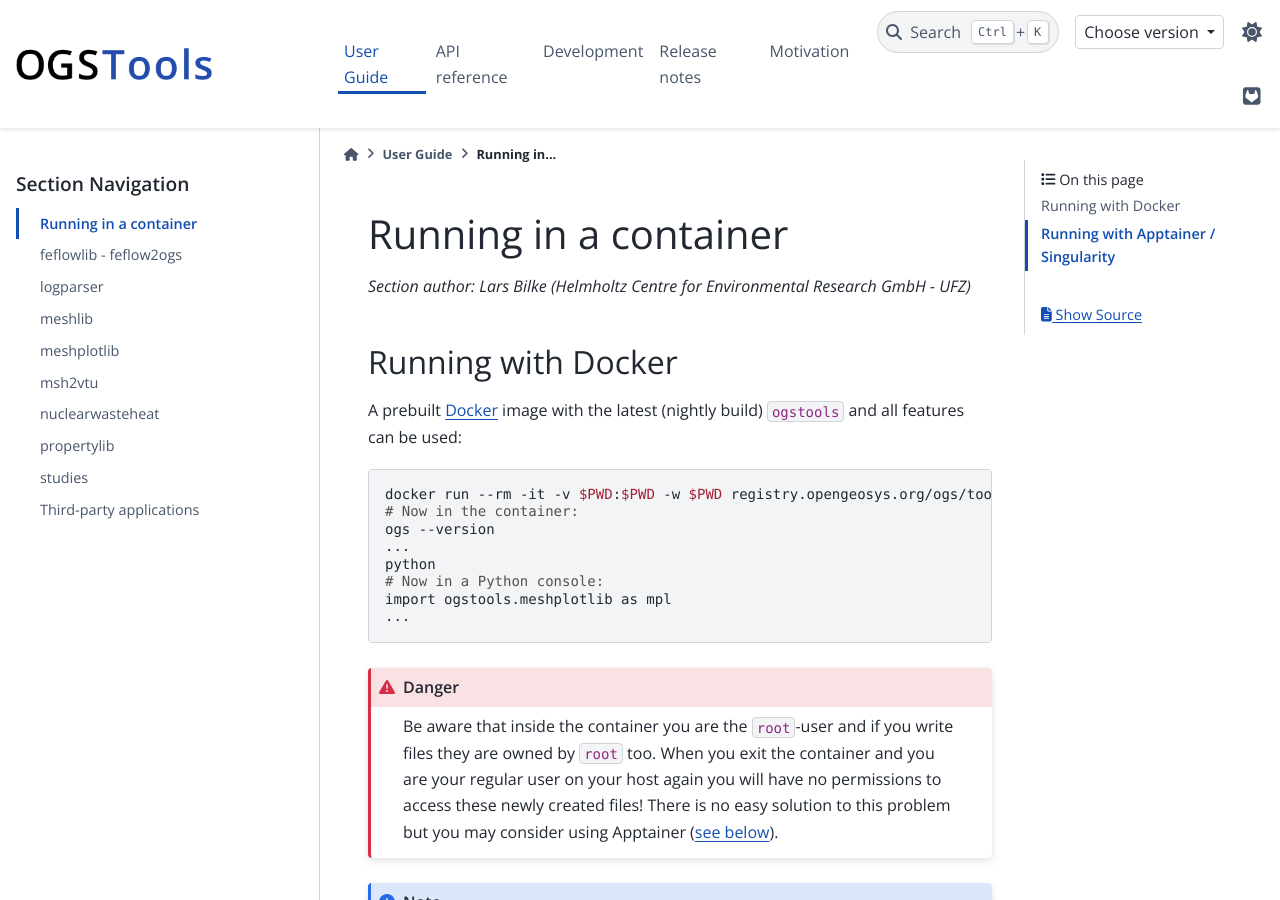
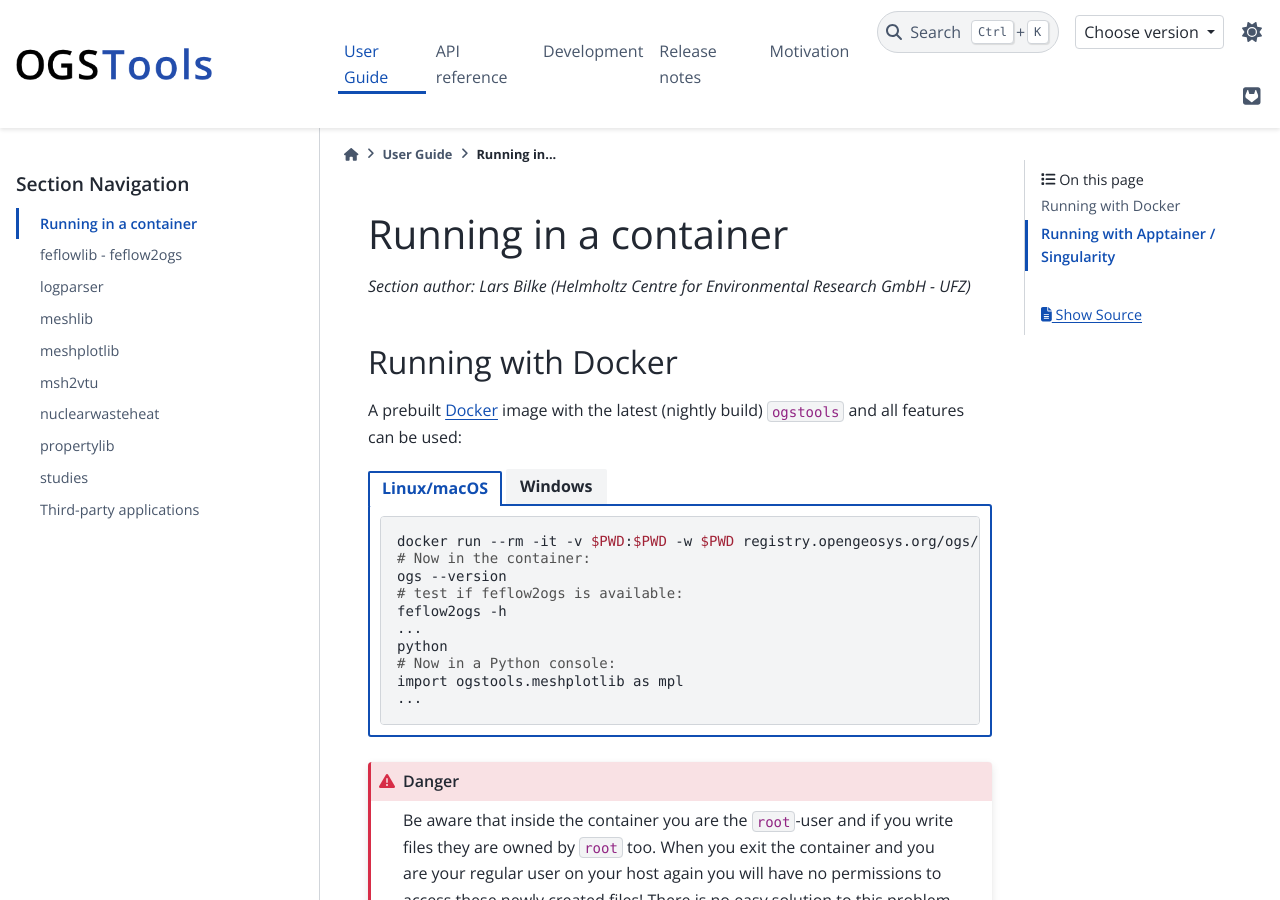
Before and after one commit to ufz/ogstools, a Sphinx documentation site: the page built from docs/user-guide/docker.md, in a window 1280 px wide and 900 px high. Built offline with Sphinx 7.4.7 and the PyData theme 0.15.4, drawn with Linux system fonts in a browser that asks for light colours; pages that are not in the unit, such as notebooks, are missing from menus; the version number could not be read and is left out; comment, search, counter and statistics services are not loaded; some of the changed lines change nothing that is shown.

Commit message:
update docu for docker usage with windows and macOS

````diff
--- a/docs/user-guide/docker.md
+++ b/docs/user-guide/docker.md
@@ -8,16 +8,44 @@
 
 A prebuilt [Docker](https://www.docker.com) image with the latest (nightly build) `ogstools` and all features can be used:
 
+::::{tab-set}
+:::{tab-item} Linux/macOS
+:sync: unix
+
 ```bash
 docker run --rm -it -v $PWD:$PWD -w $PWD registry.opengeosys.org/ogs/tools/ogstools/main-3.9
 # Now in the container:
 ogs --version
+# test if feflow2ogs is available:
+feflow2ogs -h
 ...
 python
 # Now in a Python console:
 import ogstools.meshplotlib as mpl
 ...
 ```
+
+:::
+:::{tab-item} Windows
+:sync: win
+This command works only in the powershell.
+
+```powershell
+docker run --rm -it -v ${PWD}:/working_dir -w /working_dir registry.opengeosys.org/ogs/tools/ogstools/main-3.9
+# Now in the container:
+ogs --version
+# test if feflow2ogs is available:
+feflow2ogs -h
+...
+python
+# Now in a Python console:
+import ogstools.meshplotlib as mpl
+...
+```
+
+`/working_dir` is an arbitrary name of a path into which the current working directory (`PWD`) in the Docker container is loaded.
+:::
+::::
 
 :::{danger}
 
````
